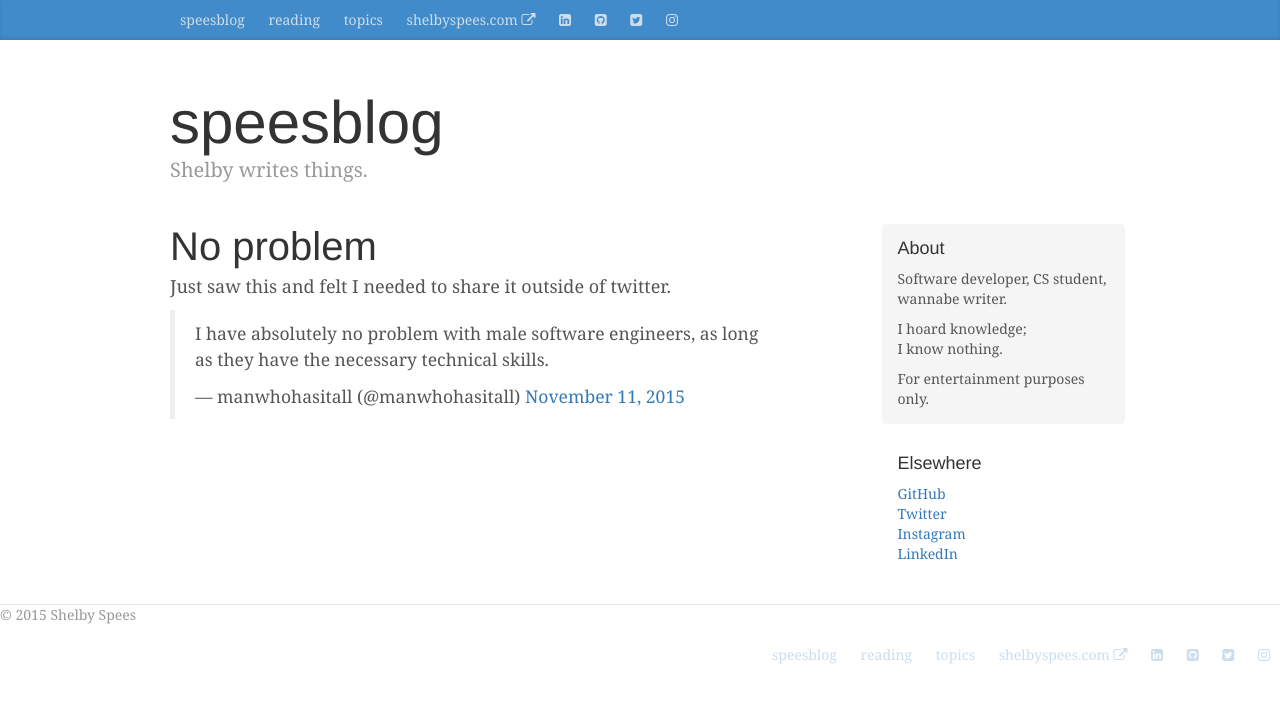
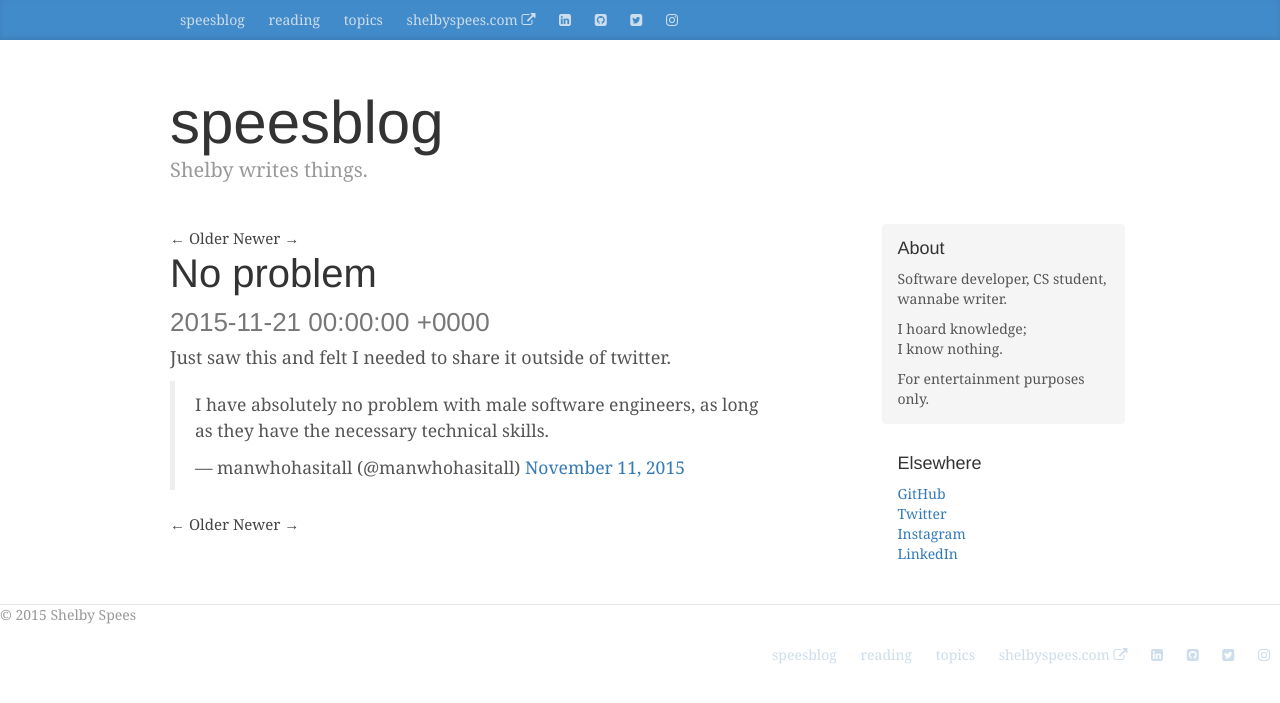
Before and after one commit to shelbyspees/speesblog, a Jekyll site: the page built from _posts/2015-11-21-no-problem.md, in a window 1280 px wide. Shown: the top 703 px of the page. Built offline with Jekyll 4.4.1, drawn with Linux system fonts in a browser that asks for light colours; nearby versions of some CDN libraries; comment, search, counter and statistics services are not loaded.

Commit message:
Fix layout, date, paging

```diff
--- a/_layouts/post.html
+++ b/_layouts/post.html
@@ -8,9 +8,11 @@
       <div class="row">
         <div class="col-sm-8 blog-main">
 
+        {% include older-newer.html %}
         <div class="blog-post">
-          <h2 class="blog-post-title">{{ page.title }}</h2>
+          <h2 class="blog-post-title">{{ page.title }}<br><small>{{ page.date }}</small></h2>
           {{ content }}
+          {% include older-newer.html %}
         </div> <!-- .blog-post -->
       </div> <!-- .blog-main -->
         {% include sidebar.html %}
```
